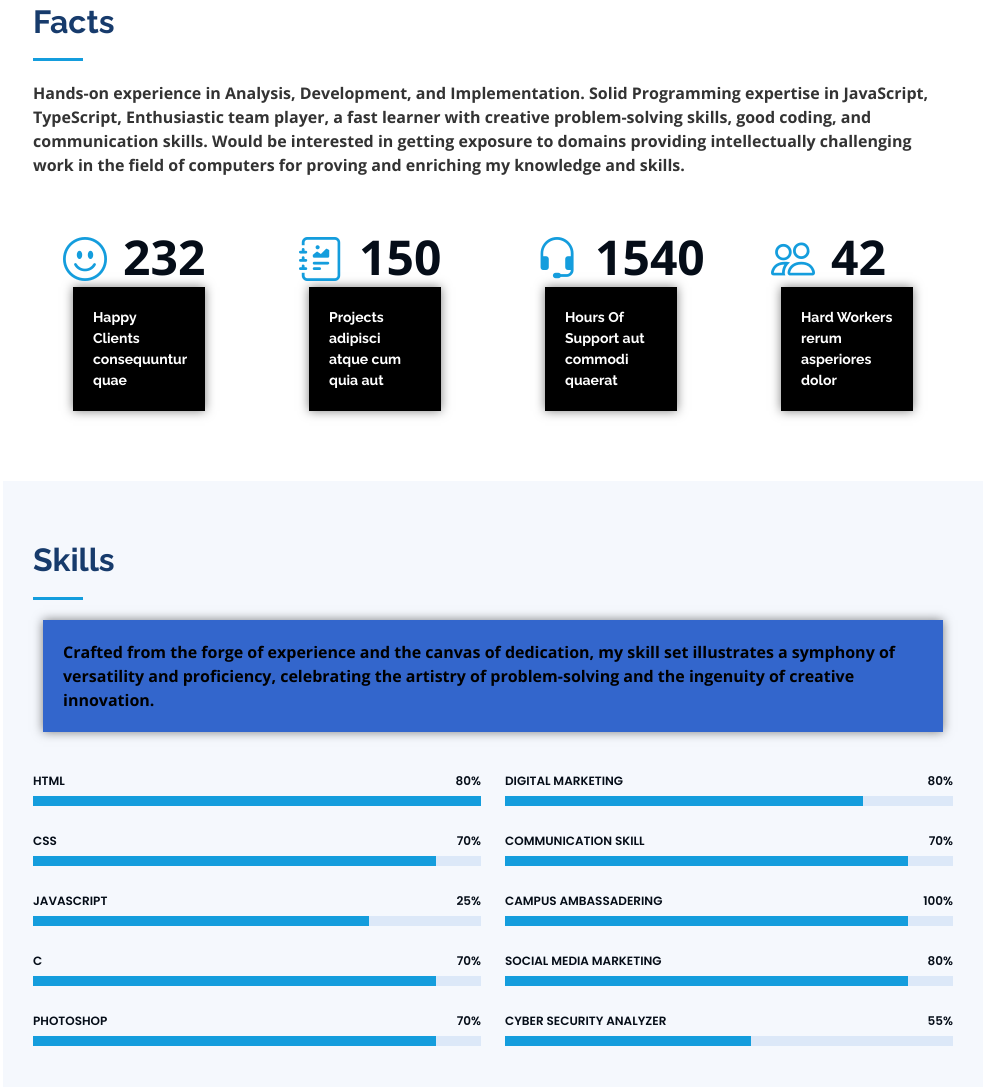
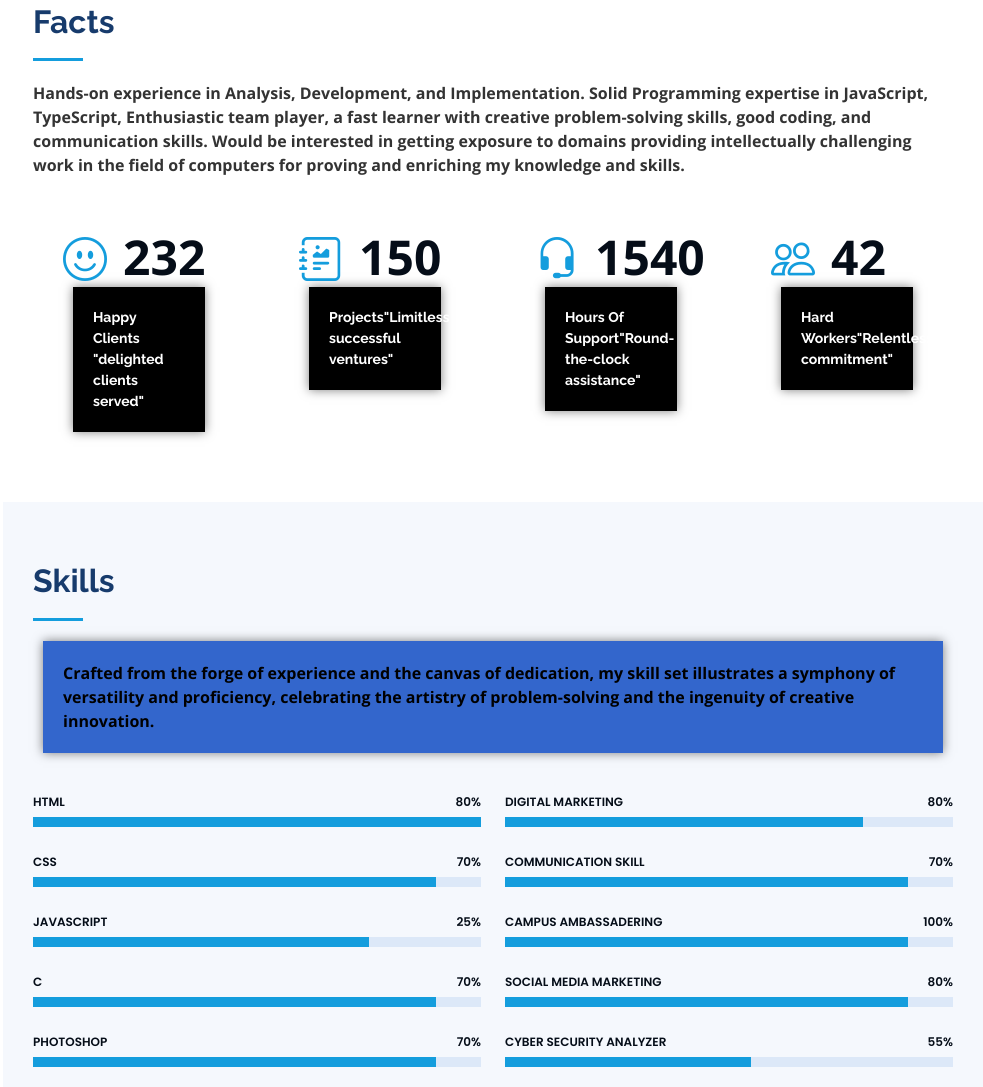
Before and after one commit to Techbarsha/portfolio, a plain HTML site: page index.html in a window 1280 px wide. Shown: the part 1837-2924 px from the top of the page, without its empty margins (297-1280 px from the left). Drawn offline with nearby package versions, Linux system fonts and the light colour scheme.

Commit message:
Update index.html

```diff
--- a/index.html
+++ b/index.html
@@ -138,13 +138,8 @@
     <!-- The code for the projects goes here -->
     <a href="project-details.html" style="display: inline-block; background: crimson; color: #fff; font-size: 20px; font-weight: 500; padding: 10px 30px; margin-top: 20px; border-radius: 6px; border: 2px solid crimson; transition: all 0.3s ease; text-decoration: none;">DEMO</a>
 	 </section>
-
-
-
-
         </div>
         </div>
-
 	</div>
     </section><!-- End About Section -->
 
@@ -164,7 +159,8 @@ Would be interested in getting exposure to domains providing intellectually chal
             <div class="count-box">
               <i class="bi bi-emoji-smile"></i>
               <span data-purecounter-start="0" data-purecounter-end="232" data-purecounter-duration="1" class="purecounter"></span>
-              <p style="background-color: black; color: white; padding: 20px; margin: 10px; box-shadow: 0px 0px 10px rgba(0, 0, 0, 0.5);"><strong>Happy Clients<br></strong>consequuntur quae</p>
+              <p style="background-color: black; color: white; padding: 20px; margin: 10px; box-shadow: 0px 0px 10px rgba(0, 0, 0, 0.5);"><strong>Happy Clients<br></strong>"delighted clients served"
+</p>
             </div>
           </div>
 
@@ -172,7 +168,7 @@ Would be interested in getting exposure to domains providing intellectually chal
             <div class="count-box">
               <i class="bi bi-journal-richtext"></i>
               <span data-purecounter-start="0" data-purecounter-end="150" data-purecounter-duration="1" class="purecounter"></span>
-              <p style="background-color: black; color: white; padding: 20px; margin: 10px; box-shadow: 0px 0px 10px rgba(0, 0, 0, 0.5);"><strong>Projects</strong> adipisci atque cum quia aut</p>
+              <p style="background-color: black; color: white; padding: 20px; margin: 10px; box-shadow: 0px 0px 10px rgba(0, 0, 0, 0.5);"><strong>Projects</strong>"Limitless successful ventures"</p>
             </div>
           </div>
 
@@ -180,7 +176,7 @@ Would be interested in getting exposure to domains providing intellectually chal
             <div class="count-box">
               <i class="bi bi-headset"></i>
               <span data-purecounter-start="0" data-purecounter-end="1540" data-purecounter-duration="1" class="purecounter"></span>
-              <p style="background-color: black; color: white; padding: 20px; margin: 10px; box-shadow: 0px 0px 10px rgba(0, 0, 0, 0.5);"><strong>Hours Of Support</strong> aut commodi quaerat</p>
+              <p style="background-color: black; color: white; padding: 20px; margin: 10px; box-shadow: 0px 0px 10px rgba(0, 0, 0, 0.5);"><strong>Hours Of Support</strong>"Round-the-clock assistance"</p>
             </div>
           </div>
 
@@ -188,7 +184,7 @@ Would be interested in getting exposure to domains providing intellectually chal
             <div class="count-box">
               <i class="bi bi-people"></i>
               <span data-purecounter-start="0" data-purecounter-end="42" data-purecounter-duration="1" class="purecounter"></span>
-              <p style="background-color: black; color: white; padding: 20px; margin: 10px; box-shadow: 0px 0px 10px rgba(0, 0, 0, 0.5);"><strong>Hard Workers</strong> rerum asperiores dolor</p>
+              <p style="background-color: black; color: white; padding: 20px; margin: 10px; box-shadow: 0px 0px 10px rgba(0, 0, 0, 0.5);"><strong>Hard Workers</strong>"Relentless commitment"</p>
             </div>
           </div>
 
@@ -247,56 +243,41 @@ Would be interested in getting exposure to domains providing intellectually chal
                 <div class="progress-bar" role="progressbar" aria-valuenow="90" aria-valuemin="0" aria-valuemax="100"></div>
               </div>
             </div>
-
-
-
-
             </div>
-
          <div class="col-lg-6" data-aos="fade-up" data-aos-delay="100">
-
           <div class="progress">
               <span class="skill">Digital marketing <i class="val">80%</i></span>
               <div class="progress-bar-wrap">
                 <div class="progress-bar" role="progressbar" aria-valuenow="80" aria-valuemin="0" aria-valuemax="100"></div>
               </div>
             </div>
-
         <div class="progress">
               <span class="skill">Communication Skill <i class="val">70%</i></span>
               <div class="progress-bar-wrap">
                 <div class="progress-bar" role="progressbar" aria-valuenow="90" aria-valuemin="0" aria-valuemax="100"></div>
               </div>
             </div>
-
 	<div class="progress">
               <span class="skill">Campus Ambassadering <i class="val">100%</i></span>
               <div class="progress-bar-wrap">
                 <div class="progress-bar" role="progressbar" aria-valuenow="90" aria-valuemin="0" aria-valuemax="100"></div>
               </div>
             </div>
-
 	<div class="progress">
               <span class="skill">Social Media Marketing <i class="val">80%</i></span>
               <div class="progress-bar-wrap">
                 <div class="progress-bar" role="progressbar" aria-valuenow="90" aria-valuemin="0" aria-valuemax="100"></div>
               </div>
             </div>
-
-
         <div class="progress">
               <span class="skill">Cyber Security analyzer <i class="val">55%</i></span>
               <div class="progress-bar-wrap">
                 <div class="progress-bar" role="progressbar" aria-valuenow="55" aria-valuemin="0" aria-valuemax="100"></div>
               </div>
             </div>
-
 	    </div>
-
 	   </div>
-
           </div>
-
       </section><!-- End Skills Section -->
 
     <!-- ======= Resume Section ======= -->
@@ -309,7 +290,6 @@ Would be interested in getting exposure to domains providing intellectually chal
           <p>I’m Barsha Saha..My aim is to secure a position in a successful growth oriented team environment to provide quality service & expertise in order to assist the organization in achieving its strategic goal and to be a
 positive influence that stays for ever in the soft mind people around me and also ensuring that I will give my best in all given scenarios.</p>
         </div>
-
    <div class="row">
           <div class="col-lg-6" data-aos="fade-up">
             <h3 class="resume-title">Summary</h3>
@@ -322,7 +302,6 @@ positive influence that stays for ever in the soft mind people around me and als
                 <li>sahabarsha2022@gmail.com</li>
               </ul>
             </div>
-
       <h3 class="resume-title">Education</h3>
             <div class="resume-item">
               <h4 style="color: #cc00ff;">Bachelor Science in Information Technology &amp; Cyber Security</h4>
@@ -368,7 +347,6 @@ positive influence that stays for ever in the soft mind people around me and als
             </div>
           </div>
         </div>
-
        </div>
     </section><!-- End Resume Section -->
 
@@ -483,9 +461,7 @@ positive influence that stays for ever in the soft mind people around me and als
               </div>
             </div>
           </div>
-
          </div>
-
          </div>
     </section><!-- End Portfolio Section -->
 
```
Lines whose indentation alone changed are shown as unchanged.
